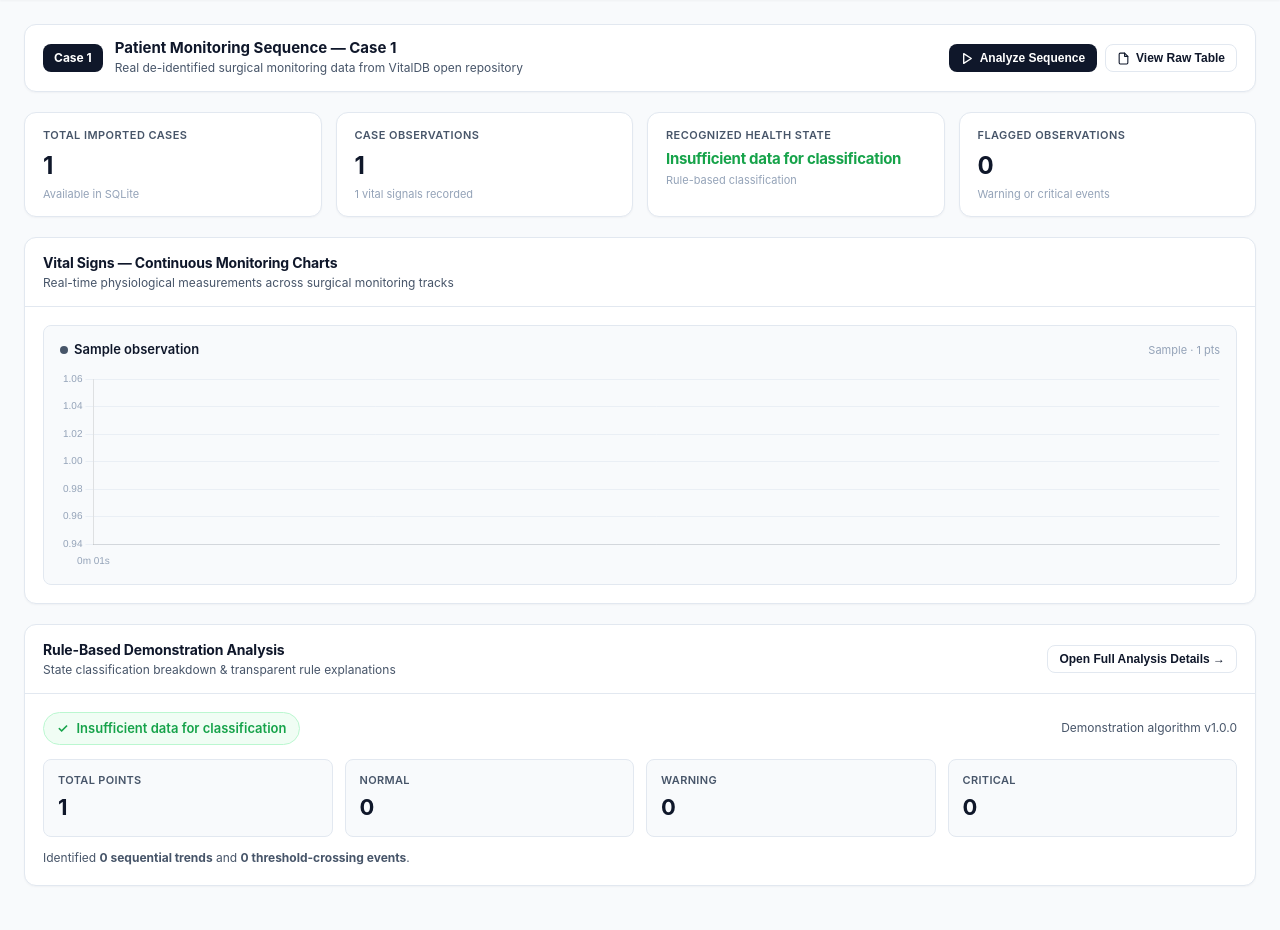
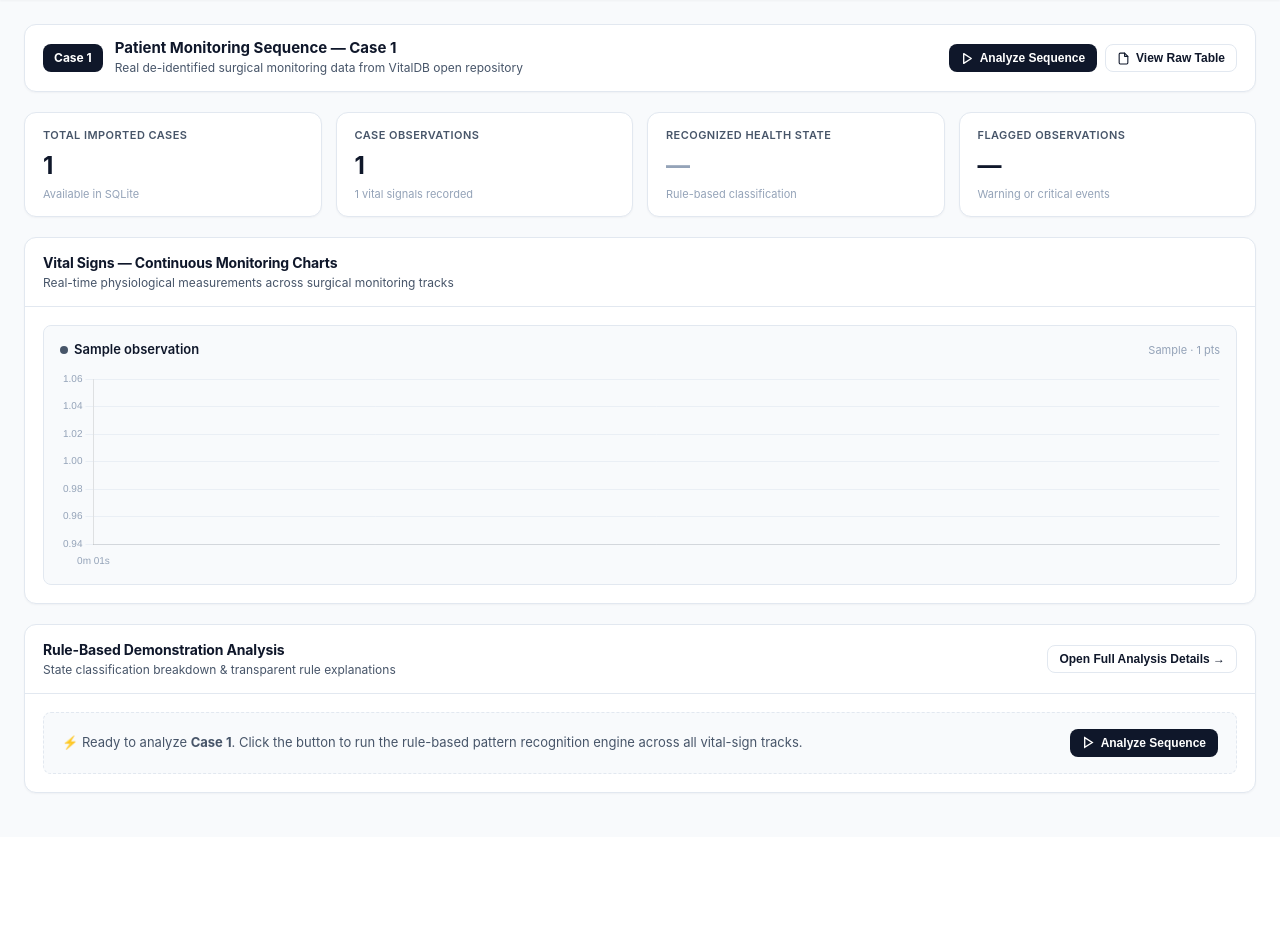
Before and after one commit to idoblink/sequential-health-recognition, a Flask app: page / in a window 1280 px wide. Shown: the part 56-986 px from the top of the page. After the commit the page ends 850 px from the top, so only its background shows below. Run offline with Flask 3, Linux system fonts and the light colour scheme; tables that the repository leaves empty hold one stand-in row (values such as "Sample post").

Commit message:
fix: make Analyze Sequence button perform on-demand analysis with animated loading screen and result view

```diff
--- a/static/css/style.css
+++ b/static/css/style.css
@@ -951,6 +951,114 @@ body {
     to { transform: rotate(360deg); }
 }
 
+/* ── Analysis Idle & Loading States ────────────────────────────── */
+.analysis-idle-card {
+    text-align: center;
+    padding: 56px 24px;
+    background: var(--bg-card);
+    border: 1px dashed var(--border);
+    border-radius: var(--radius-lg);
+    box-shadow: var(--shadow-sm);
+}
+
+.idle-icon {
+    width: 60px;
+    height: 60px;
+    margin: 0 auto 16px;
+    border-radius: 50%;
+    background: var(--bg-hover);
+    color: var(--primary);
+    display: flex;
+    align-items: center;
+    justify-content: center;
+}
+
+.analysis-idle-card h3 {
+    font-size: 17px;
+    font-weight: 700;
+    color: var(--text);
+    margin-bottom: 6px;
+}
+
+.analysis-idle-card p {
+    font-size: 13px;
+    color: var(--text-secondary);
+    max-width: 480px;
+    margin: 0 auto 20px;
+    line-height: 1.5;
+}
+
+.analysis-idle-box {
+    display: flex;
+    align-items: center;
+    justify-content: space-between;
+    padding: 16px 18px;
+    background: var(--bg-muted);
+    border-radius: var(--radius);
+    border: 1px dashed var(--border);
+    font-size: 13px;
+    color: var(--text-secondary);
+    gap: 16px;
+    flex-wrap: wrap;
+}
+
+.analysis-loading-box,
+.analysis-loading-card {
+    text-align: center;
+    padding: 56px 24px;
+    background: var(--bg-card);
+    border: 1px solid var(--border);
+    border-radius: var(--radius-lg);
+    box-shadow: var(--shadow-sm);
+}
+
+.spinner-large {
+    width: 36px;
+    height: 36px;
+    border: 3px solid var(--border);
+    border-top-color: var(--primary);
+    border-radius: 50%;
+    animation: spin 0.7s linear infinite;
+    margin: 0 auto 16px;
+}
+
+.analysis-loading-card h3,
+.analysis-loading-box h4 {
+    font-size: 16px;
+    font-weight: 700;
+    color: var(--text);
+    margin-bottom: 6px;
+}
+
+.analysis-loading-card p,
+.analysis-loading-box p {
+    font-size: 13px;
+    color: var(--text-secondary);
+}
+
+.loading-progress-bar {
+    width: 220px;
+    height: 4px;
+    background: var(--border);
+    border-radius: 2px;
+    margin: 20px auto 0;
+    overflow: hidden;
+}
+
+.loading-progress-fill {
+    width: 100%;
+    height: 100%;
+    background: var(--primary);
+    border-radius: 2px;
+    animation: progressIndeterminate 1.2s ease-in-out infinite;
+}
+
+@keyframes progressIndeterminate {
+    0% { transform: translateX(-100%); }
+    50% { transform: translateX(20%); }
+    100% { transform: translateX(100%); }
+}
+
 /* ── Responsive ────────────────────────────────────────────────── */
 @media (max-width: 860px) {
     .navbar-inner {
--- a/static/js/app.js
+++ b/static/js/app.js
@@ -210,8 +210,9 @@
         await Promise.all([loadSignals(), loadObservationCount()]);
         await loadCharts();
 
-        // Automatically run sequential analysis in background to populate metrics immediately
-        await runAnalysis(false);
+        // Reset analysis state until user explicitly clicks the button
+        latestAnalysisResult = null;
+        resetAnalysisUI(sourceId);
 
         // If currently viewing observations table, refresh it
         if (currentView === "observations") {
@@ -513,30 +514,114 @@
 
     // ── Analysis ──────────────────────────────────────────────
     function setupAnalyzeButtons() {
-        if (btnAnalyzeDash) btnAnalyzeDash.addEventListener("click", () => runAnalysis(true));
-        if (btnAnalyzeMain) btnAnalyzeMain.addEventListener("click", () => runAnalysis(true));
+        if (btnAnalyzeDash) btnAnalyzeDash.addEventListener("click", () => runAnalysis());
+        if (btnAnalyzeMain) btnAnalyzeMain.addEventListener("click", () => runAnalysis());
     }
 
-    async function runAnalysis(showLoading = true) {
+    function resetAnalysisUI(sourceId) {
+        // Reset Dashboard Stat Cards
+        const latestStatusElem = document.getElementById("stat-latest-status");
+        const flaggedElem = document.getElementById("stat-flagged");
+        if (latestStatusElem) {
+            latestStatusElem.textContent = "—";
+            latestStatusElem.style.color = "var(--text-muted)";
+            latestStatusElem.style.fontSize = "24px";
+        }
+        if (flaggedElem) {
+            flaggedElem.textContent = "—";
+        }
+
+        // Idle state on Dashboard
+        const dashSummary = document.getElementById("dashboard-analysis-summary");
+        if (dashSummary) {
+            dashSummary.innerHTML = `
+                <div class="analysis-idle-box">
+                    <div>
+                        <span>⚡ Ready to analyze <strong>Case ${sourceId}</strong>. Click the button to run the rule-based pattern recognition engine across all vital-sign tracks.</span>
+                    </div>
+                    <button class="btn btn-primary btn-sm" id="btn-analyze-idle-dash">
+                        <svg width="13" height="13" viewBox="0 0 24 24" fill="none" stroke="currentColor" stroke-width="2.5"><polygon points="5 3 19 12 5 21 5 3"/></svg>
+                        Analyze Sequence
+                    </button>
+                </div>
+            `;
+            const btnIdleDash = document.getElementById("btn-analyze-idle-dash");
+            if (btnIdleDash) btnIdleDash.addEventListener("click", () => runAnalysis());
+        }
+
+        // Idle state on Analysis page
+        const analysisResults = document.getElementById("analysis-results");
+        if (analysisResults) {
+            analysisResults.innerHTML = `
+                <div class="analysis-idle-card">
+                    <div class="idle-icon">
+                        <svg width="28" height="28" viewBox="0 0 24 24" fill="none" stroke="currentColor" stroke-width="2"><path d="M22 12h-4l-3 9L9 3l-3 9H2"/></svg>
+                    </div>
+                    <h3>No Analysis Run Yet for Case ${sourceId}</h3>
+                    <p>Click below to evaluate this patient's time-ordered observations against demonstration thresholds and detect sustained multi-step trends.</p>
+                    <button class="btn btn-primary" id="btn-analyze-idle-main">
+                        <svg width="14" height="14" viewBox="0 0 24 24" fill="none" stroke="currentColor" stroke-width="2.5"><polygon points="5 3 19 12 5 21 5 3"/></svg>
+                        Run Sequential Analysis Now
+                    </button>
+                </div>
+            `;
+            const btnIdleMain = document.getElementById("btn-analyze-idle-main");
+            if (btnIdleMain) btnIdleMain.addEventListener("click", () => runAnalysis());
+        }
+    }
+
+    async function runAnalysis() {
         if (!selectedCaseId) return;
+
+        const caseObj = casesData.find((c) => c.id === selectedCaseId);
+        const sourceId = caseObj ? caseObj.source_case_id : selectedCaseId;
 
         const dashSummary = document.getElementById("dashboard-analysis-summary");
         const analysisResults = document.getElementById("analysis-results");
 
-        if (showLoading) {
-            const loadingHtml =
-                '<div class="loading-spinner"><span class="spinner"></span> Analyzing sequential observations…</div>';
-            if (dashSummary) dashSummary.innerHTML = loadingHtml;
-            if (analysisResults) analysisResults.innerHTML = `<div class="card"><div class="card-body">${loadingHtml}</div></div>`;
-            if (btnAnalyzeDash) btnAnalyzeDash.disabled = true;
-            if (btnAnalyzeMain) btnAnalyzeMain.disabled = true;
+        // 1. Show Loading Screen in both views
+        if (dashSummary) {
+            dashSummary.innerHTML = `
+                <div class="analysis-loading-box">
+                    <div class="spinner-large"></div>
+                    <h4>Analyzing Case ${sourceId} Sequence…</h4>
+                    <p>Evaluating thresholds & identifying sequential patterns…</p>
+                    <div class="loading-progress-bar"><div class="loading-progress-fill"></div></div>
+                </div>
+            `;
+        }
+
+        if (analysisResults) {
+            analysisResults.innerHTML = `
+                <div class="analysis-loading-card">
+                    <div class="spinner-large"></div>
+                    <h3>Running Sequential Pattern Analysis…</h3>
+                    <p>Ingesting real time-series observations for Case ${sourceId} from VitalDB · Checking demonstration thresholds · Detecting multi-step directional trends…</p>
+                    <div class="loading-progress-bar"><div class="loading-progress-fill"></div></div>
+                </div>
+            `;
+        }
+
+        // Update button states
+        if (btnAnalyzeDash) {
+            btnAnalyzeDash.disabled = true;
+            btnAnalyzeDash.innerHTML = `<span class="spinner"></span> Analyzing…`;
+        }
+        if (btnAnalyzeMain) {
+            btnAnalyzeMain.disabled = true;
+            btnAnalyzeMain.innerHTML = `<span class="spinner"></span> Analyzing Case ${sourceId}…`;
         }
 
         try {
-            const result = await apiPost(`/api/cases/${selectedCaseId}/analyze`);
+            // Run API request with a deliberate minimum delay (600ms) for realistic UX
+            const [result] = await Promise.all([
+                apiPost(`/api/cases/${selectedCaseId}/analyze`),
+                new Promise((resolve) => setTimeout(resolve, 600))
+            ]);
+
             latestAnalysisResult = result;
 
-            // Update Dashboard Stat Cards
+            // 2. Update Dashboard Stat Cards
             const latestStatusElem = document.getElementById("stat-latest-status");
             const flaggedElem = document.getElementById("stat-flagged");
 
@@ -556,23 +641,34 @@
                 flaggedElem.textContent = (result.flagged_total != null ? result.flagged_total : 0).toLocaleString();
             }
 
-            // Render Dashboard summary
+            // 3. Render Dashboard summary & Full Analysis view
             if (dashSummary) {
                 dashSummary.innerHTML = renderAnalysisBrief(result);
             }
 
-            // Render Full Analysis view
             if (analysisResults) {
                 analysisResults.innerHTML = renderAnalysisResults(result);
             }
         } catch (err) {
             console.error("Analysis failed:", err);
-            const errHtml = '<p class="text-muted">Error running analysis. Please try again.</p>';
+            const errHtml = '<p class="text-muted" style="padding:20px;text-align:center;">Error running analysis. Please try again.</p>';
             if (dashSummary) dashSummary.innerHTML = errHtml;
-            if (analysisResults) analysisResults.innerHTML = `<div class="card"><div class="card-body">${errHtml}</div></div>`;
+            if (analysisResults) analysisResults.innerHTML = errHtml;
         } finally {
-            if (btnAnalyzeDash) btnAnalyzeDash.disabled = false;
-            if (btnAnalyzeMain) btnAnalyzeMain.disabled = false;
+            if (btnAnalyzeDash) {
+                btnAnalyzeDash.disabled = false;
+                btnAnalyzeDash.innerHTML = `
+                    <svg width="13" height="13" viewBox="0 0 24 24" fill="none" stroke="currentColor" stroke-width="2.5"><polygon points="5 3 19 12 5 21 5 3"/></svg>
+                    Analyze Sequence
+                `;
+            }
+            if (btnAnalyzeMain) {
+                btnAnalyzeMain.disabled = false;
+                btnAnalyzeMain.innerHTML = `
+                    <svg width="13" height="13" viewBox="0 0 24 24" fill="none" stroke="currentColor" stroke-width="2.5"><polygon points="5 3 19 12 5 21 5 3"/></svg>
+                    Re-Analyze Case
+                `;
+            }
         }
     }
 
```
